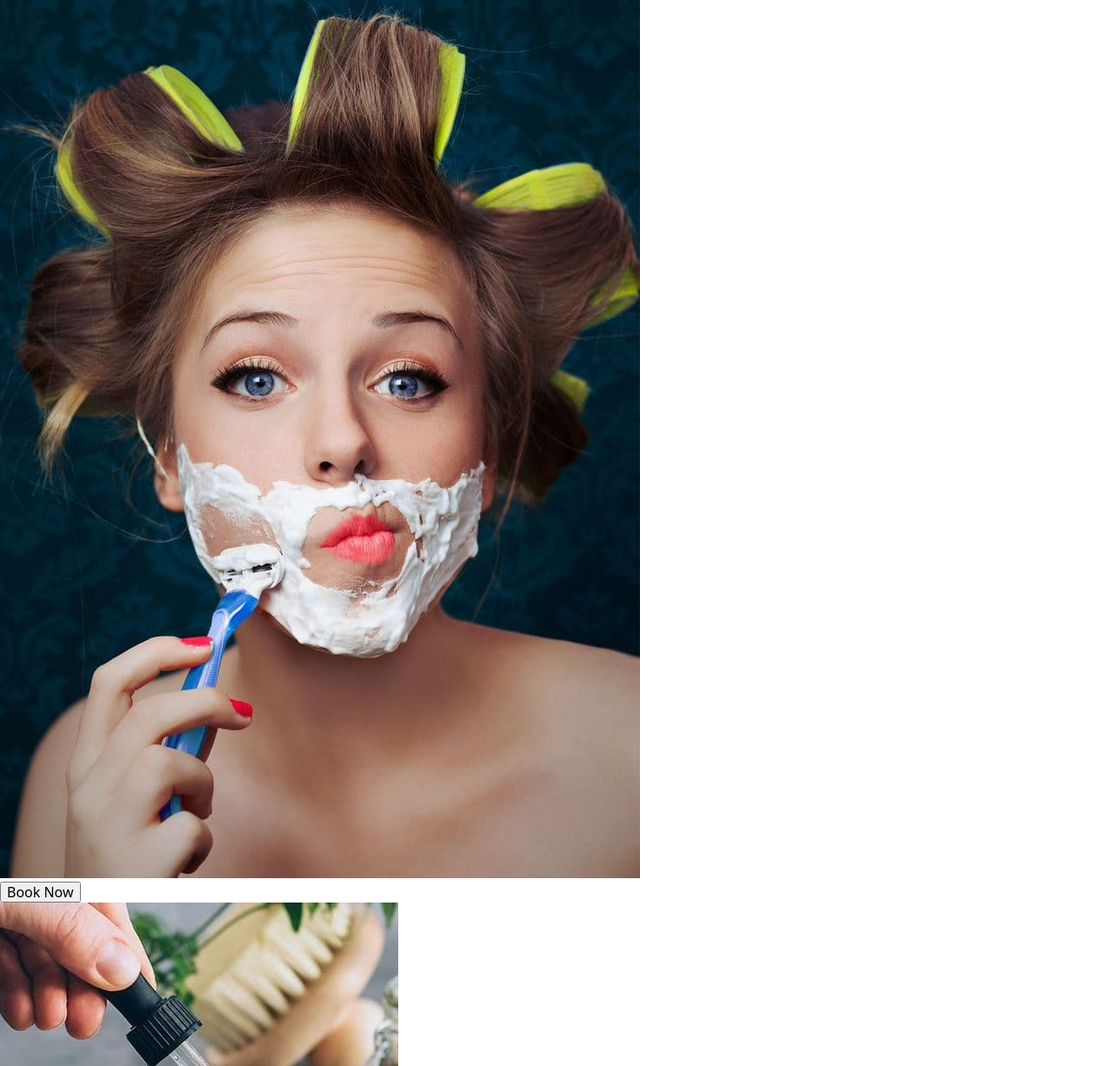
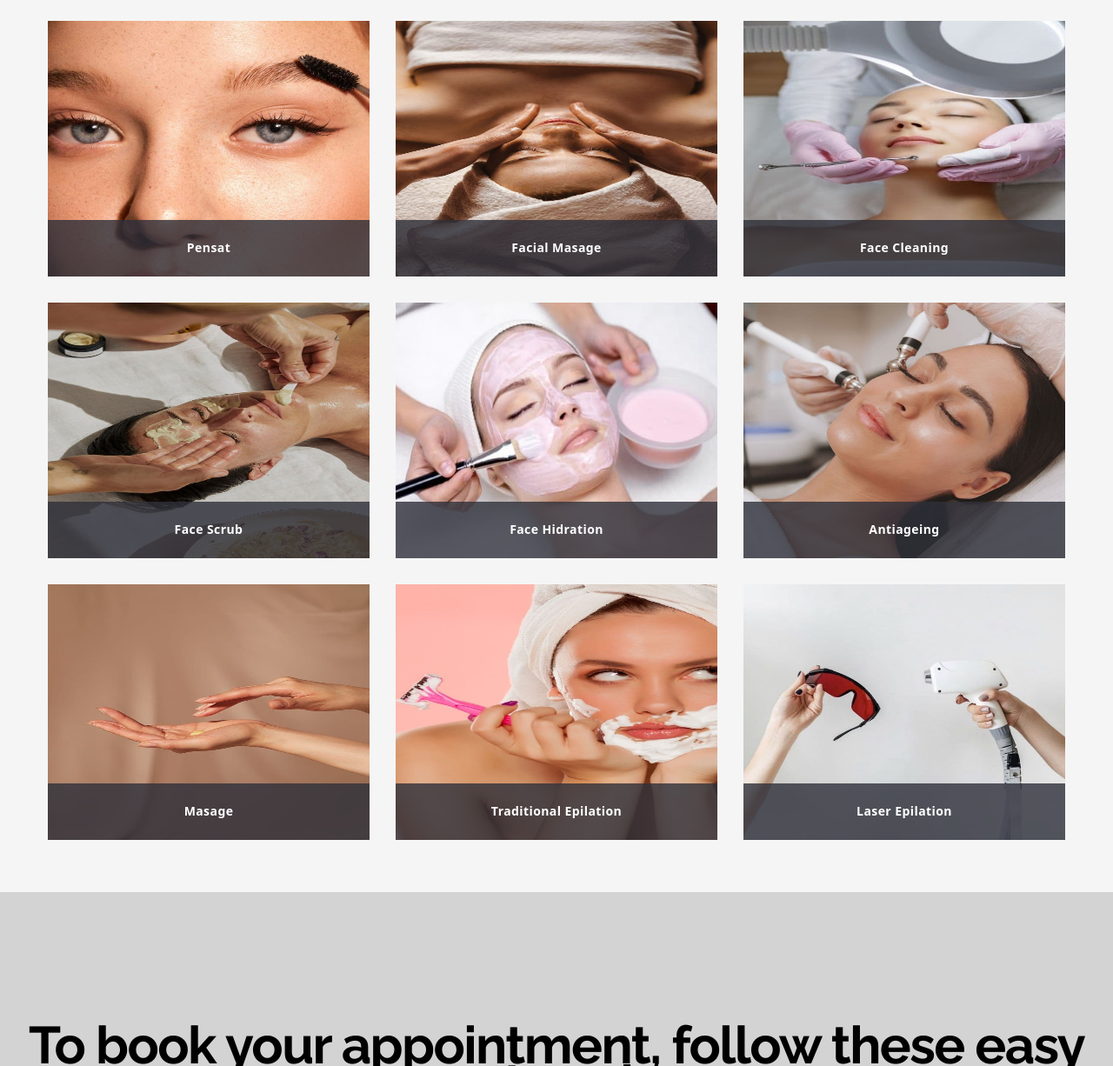
Before and after one commit to BiancaLZC/my-first-project, a plain HTML site: page index.html in a window 1280 px wide. Shown: the part 1574-2800 px from the top of the page at 87% size. Drawn offline with nearby package versions, Linux system fonts and the light colour scheme; a web font is replaced by a local one.

Commit message:
update css

```diff
--- a/css/style.css
+++ b/css/style.css
@@ -9,6 +9,88 @@
   --font-one: Raleway;
   --font-two: Sevillana;
   --font-tree: Playfair;
+}
+/*Hero style*/
+.hero-section {
+  background-color: var(--slate-grey-color);
+  margin: 0 auto;
+  max-width: 1440px;
+  padding-top: 104px;
+}
+.container {
+  max-width: 1280px;
+  margin: 0 auto;
+}
+.hero-title {
+  font-family: var(--font-tree);
+  font-size: 64px;
+  font-weight: 500;
+  line-height: 64px;
+  letter-spacing: -0.04em;
+  text-align: center;
+}
+.hero-section__intro {
+  display: flex;
+  justify-content: center;
+  gap: 30px;
+  padding-left: 0;
+}
+.hero-section__i img {
+  width: 249px;
+  height: 387px;
+  top: 610px;
+  left: 62px;
+  border-radius: 700px;
+}
+/*Our Service style*/
+.our-service__section {
+  background-color: var(--white-smoke-color);
+  margin: 0 auto;
+  padding-bottom: 60px;
+  max-width: 1440px;
+  padding-top: 104px;
+}
+.container {
+  max-width: 1280px;
+  margin: 0 auto;
+}
+.our-service__title {
+  font-family: var(--font-one);
+  font-size: 40px;
+  font-weight: 500;
+  line-height: 44px;
+  letter-spacing: -0.04em;
+  text-align: center;
+  padding-bottom: 40px;
+}
+.our-service__catalog {
+  display: flex;
+  flex-wrap: wrap;
+  justify-content: center;
+  gap: 30px;
+  padding-left: 0;
+}
+.img-box {
+  display: flex;
+  justify-content: center;
+  align-items: center;
+  gap: 30px;
+  position: relative;
+}
+
+.box-name {
+  position: absolute;
+  bottom: 0;
+  width: 100%;
+  color: var(--white-color);
+  background-color: #2f303acc;
+  text-align: center;
+  font-family: inherit;
+  font-size: 14px;
+  font-weight: 700;
+  line-height: 16.41px;
+  letter-spacing: 0.03em;
+  padding: 10px 0;
 }
 /*Appointments style*/
 .steps-section {
--- a/index.html
+++ b/index.html
@@ -44,52 +44,148 @@
     </header>
     <main>
       <!--Hero section-->
-      <section>
-        <div>
-          <div>
+      <section class="hero-section">
+        <div class="container">
+          <div class="hero-title">
             <h1>2.O Beauty Is Your One Place Stop For a YoU Moment !</h1>
           </div>
-          <div>
-            <div>
-              <img src="./images/img.8.jpg" alt="Natural Cream" />
+          <div class="hero-section__intro">
+            <div class="hero-section__i">
+              <img
+                src="./images/img.8.jpg"
+                alt="Natural Cream"
+                width="370"
+                height="294"
+              />
             </div>
-            <div>
-              <img src="./images/img.7.jpg" alt="Woman is shaving" />
+            <div class="hero-section__img">
+              <img
+                src="./images/img.7.jpg"
+                alt="Woman is shaving"
+                width="370"
+                height="294"
+              />
             </div>
-            <div>
+            <div class="hero-button">
               <button>Book Now</button>
             </div>
-            <div>
-              <img src="./images/img.4.jpg" alt="Natural Serum" />
+            <div class="hero-section__s">
+              <img
+                src="./images/img.4.jpg"
+                alt="Natural Serum"
+                width="370"
+                height="294"
+              />
             </div>
           </div>
         </div>
       </section>
       <!--Our Services section-->
-      <section>
-        <div>
-          <div>
+      <section class="our-service__section">
+        <div class="container">
+          <div class="our-service__title">
             <h2>Our Services</h2>
           </div>
-          <div>
-            <img src="./images/pensat.jpg" alt="Eyebrows" />
-            <h5>Pensat</h5>
-            <img src="./images/masaj facial.jpg" alt="Facial Masaje" />
-            <h5>Facial Masaje</h5>
-            <img src="./images/curatare.jpg" alt="Face Cleaning" />
-            <h5>Face Cleaning</h5>
-            <img src="./images/exfoliere.jpg" alt="Face Scrub" />
-            <h5>Face Scrub</h5>
-            <img src="./images/hidratare.jpg" alt="Face Hidration" />
-            <h5>Face Hidration</h5>
-            <img src="./images/antiage.jpg" alt="Antiage" />
-            <h5>Antiageing</h5>
-            <img src="./images/masaje.jpg" alt="Masage" />
-            <h5>Masage</h5>
-            <img src="./images/epilare.jpg" alt="Traditional Epilation" />
-            <h5>Traditional Epilation</h5>
-            <img src="./images/elaser.jpg" alt="Laser" />
-            <h5>Laser Epilation</h5>
+          <div class="our-service__catalog">
+            <div class="img-box">
+              <div class="box-name">
+                <p>Pensat</p>
+              </div>
+              <img
+                src="./images/pensat.jpg"
+                alt="Pensat"
+                width="370"
+                height="294"
+              />
+            </div>
+            <div class="img-box">
+              <div class="box-name">
+                <p>Facial Masage</p>
+              </div>
+              <img
+                src="./images/masaj facial.jpg"
+                alt="Facial Masage"
+                width="370"
+                height="294"
+              />
+            </div>
+            <div class="img-box">
+              <div class="box-name">
+                <p>Face Cleaning</p>
+              </div>
+              <img
+                src="./images/curatare.jpg"
+                alt="Face Cleaning"
+                width="370"
+                height="294"
+              />
+            </div>
+            <div class="img-box">
+              <div class="box-name">
+                <p>Face Scrub</p>
+              </div>
+              <img
+                src="./images/exfoliere.jpg"
+                alt="Face Scrub"
+                width="370"
+                height="294"
+              />
+            </div>
+            <div class="img-box">
+              <div class="box-name">
+                <p>Face Hidration</p>
+              </div>
+              <img
+                src="./images/hidratare.jpg"
+                alt="Face Hidration"
+                width="370"
+                height="294"
+              />
+            </div>
+            <div class="img-box">
+              <div class="box-name">
+                <p>Antiageing</p>
+              </div>
+              <img
+                src="./images/antiage.jpg"
+                alt="Antiage treatment"
+                width="370"
+                height="294"
+              />
+            </div>
+            <div class="img-box">
+              <div class="box-name">
+                <p>Masage</p>
+              </div>
+              <img
+                src="./images/masaje.jpg"
+                alt="masage"
+                width="370"
+                height="294"
+              />
+            </div>
+            <div class="img-box">
+              <div class="box-name">
+                <p>Traditional Epilation</p>
+              </div>
+              <img
+                src="./images/epilare.jpg"
+                alt="epilation"
+                width="370"
+                height="294"
+              />
+            </div>
+            <div class="img-box">
+              <div class="box-name">
+                <p>Laser Epilation</p>
+              </div>
+              <img
+                src="./images/elaser.jpg"
+                alt="laser epilation"
+                width="370"
+                height="294"
+              />
+            </div>
           </div>
         </div>
       </section>
```
